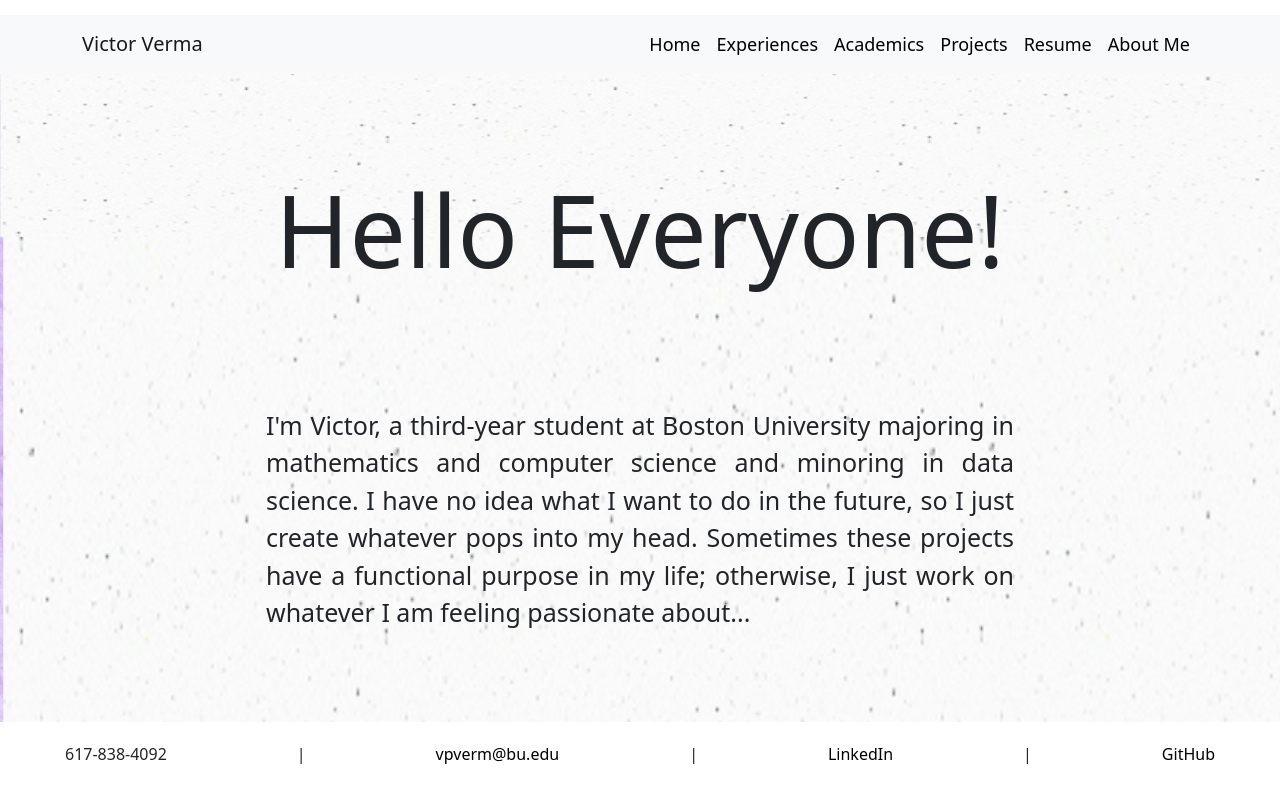
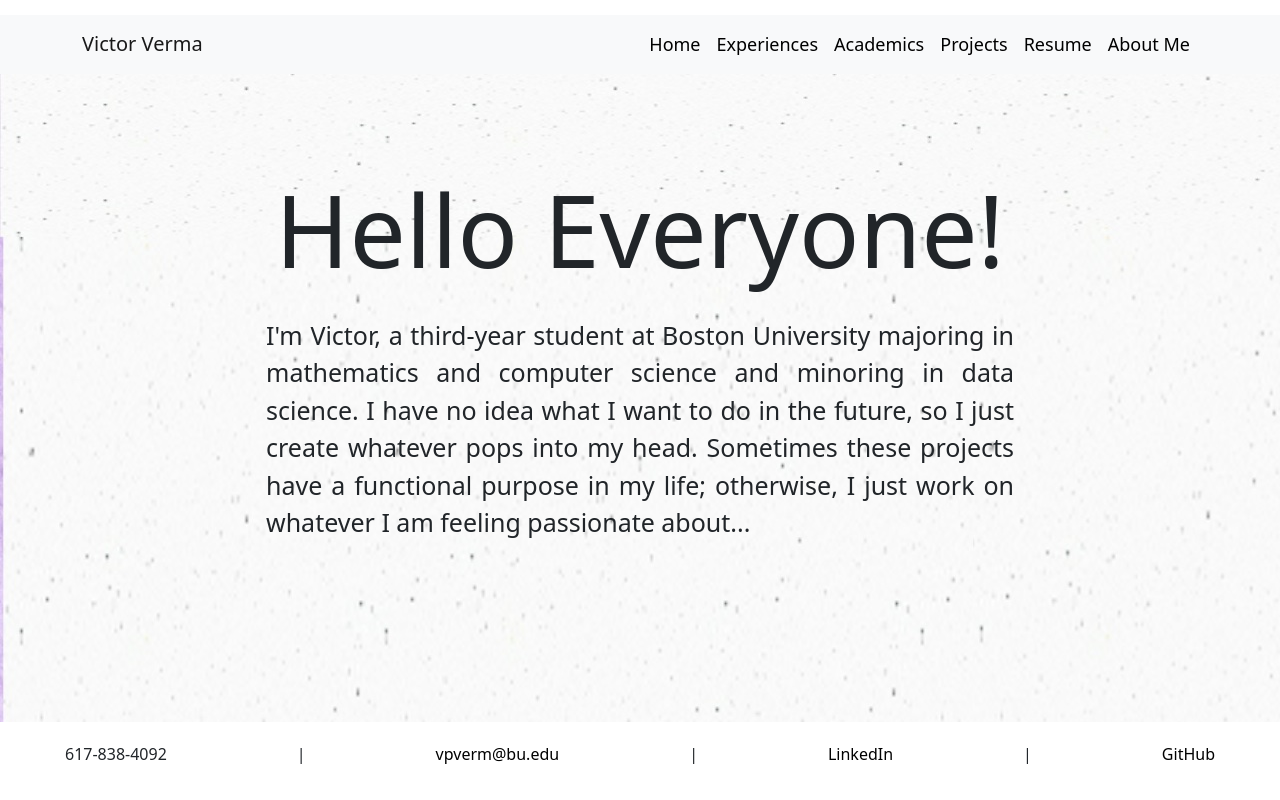
Before and after one commit to victorverma3/Portfolio, a React (Vite) app: page / in a window 1280 px wide. Built offline with nearby package versions, Linux system fonts and the light colour scheme.

Commit message:
edited homeContent item spacing

```diff
--- a/src/pages/home/Home.css
+++ b/src/pages/home/Home.css
@@ -6,9 +6,6 @@
     width:100vw;
     min-height:81vh;
     padding:100px 0px 0px 0px;
-    display:flex;
-    flex-direction:column;
-    align-content:center;
 }
 
 .homeLead {
@@ -17,10 +14,6 @@
     text-align:justify;
     width:60vw;
     margin:auto;
-}
-
-.homePic {
-    border:none;
 }
 
 .homeTitle {
@@ -33,8 +26,3 @@
     height:fit-content;
     flex-grow:1;
 }
-
-.pic {
-    max-width:50%;
-    flex-grow:1;
-}
```
